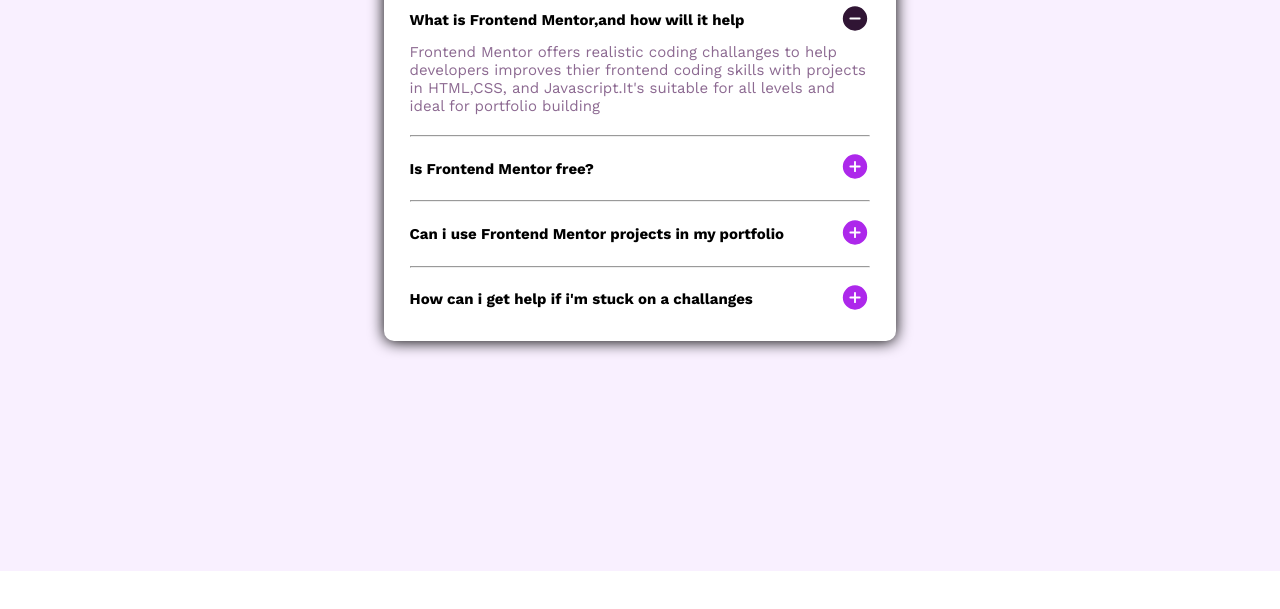
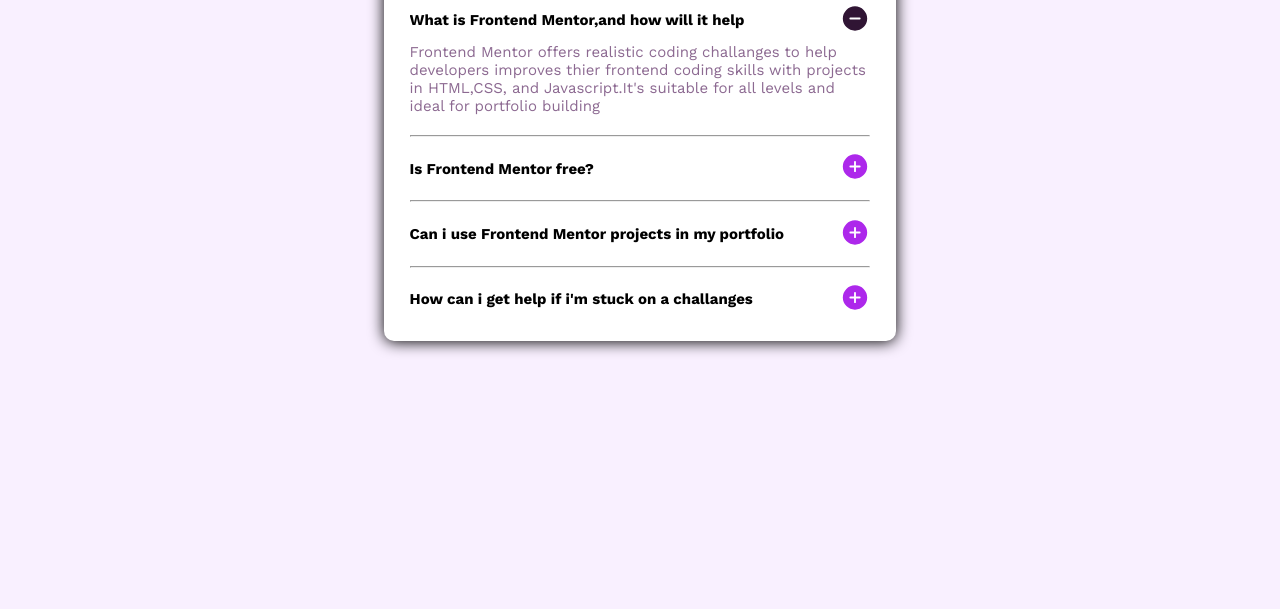
Before and after one commit to TajjDev/FAQs, a plain HTML site: page index.html in a window 1280 px wide. Shown: the part 229-838 px from the top of the page. Before the commit the page ends 800 px from the top, so only its background shows below. Drawn offline with nearby package versions, Linux system fonts and the light colour scheme.

Commit message:
Add files via upload
initial commit

```diff
--- a/style.css
+++ b/style.css
@@ -1,4 +1,6 @@
 *{
+
+    overflow: hidden;
     padding: 0;
     margin: 0;
     box-sizing: border-box;
@@ -22,7 +24,7 @@
 }
 .main{
     background-color: hsl(275, 100%, 97%);
-    height: 100vh;
+    height: 110vh;
     width: 100%;
 }
 .container{
```
